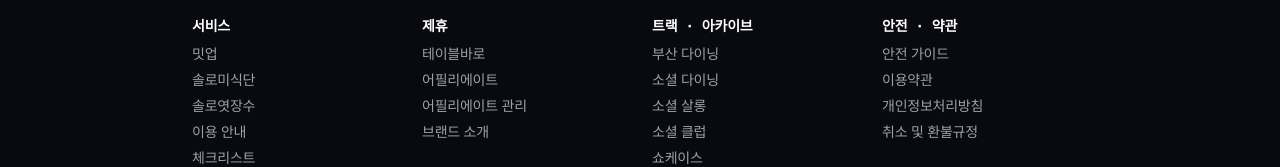
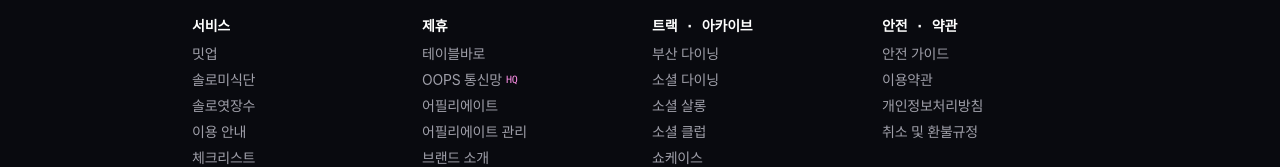
Before and after one commit to AA-NBTI/nadosolo-web, a Next.js app: page / in a window 1280 px wide. Shown: the part 4426-4593 px from the top of the page. Built offline with nearby package versions, Linux system fonts and the light colour scheme; no server answers; the database is empty; a web font is replaced by a local one.

Commit message:
feat(footer): add oops.monster link to nadosolo and tablebaro footers

```diff
--- a/src/components/GlobalFooter.tsx
+++ b/src/components/GlobalFooter.tsx
@@ -67,6 +67,15 @@ export default function GlobalFooter({
                   <div className="flex flex-col gap-1.5">
                     <Link href="/biz" prefetch={true} className="hover:text-white transition-colors">매장관리</Link>
                     <Link href="/biz?tab=signup" prefetch={true} className="hover:text-white transition-colors">입점신청</Link>
+                    <a
+                      href="https://oops.monster"
+                      target="_blank"
+                      rel="noreferrer"
+                      className="hover:text-white transition-colors flex items-center gap-1"
+                    >
+                      <span>OOPS 알림</span>
+                      <span className="text-[10px] font-mono text-[#ff90e8]">HQ</span>
+                    </a>
                     <Link href="/reserve/affiliate" prefetch={true} className="hover:text-white transition-colors">어필리에이트</Link>
                     {onTablebaroHost ? (
                       <a href="https://nadosolo.com" className="hover:text-white transition-colors">나도솔로</a>
@@ -150,6 +159,15 @@ export default function GlobalFooter({
                   <span className="text-white font-mono font-semibold block">제휴</span>
                   <div className="flex flex-col gap-1.5">
                     <Link href="/reserve" prefetch={true} className="hover:text-white transition-colors">테이블바로</Link>
+                    <a
+                      href="https://oops.monster"
+                      target="_blank"
+                      rel="noreferrer"
+                      className="hover:text-white transition-colors flex items-center gap-1"
+                    >
+                      <span>OOPS 통신망</span>
+                      <span className="text-[10px] font-mono text-[#ff90e8]">HQ</span>
+                    </a>
                     <Link href="/affiliate" prefetch={true} className="hover:text-white transition-colors">어필리에이트</Link>
                     <Link href="/affiliate/dashboard" prefetch={true} className="hover:text-white transition-colors">어필리에이트 관리</Link>
                     <Link href="/about" prefetch={true} className="hover:text-white transition-colors">브랜드 소개</Link>
```
